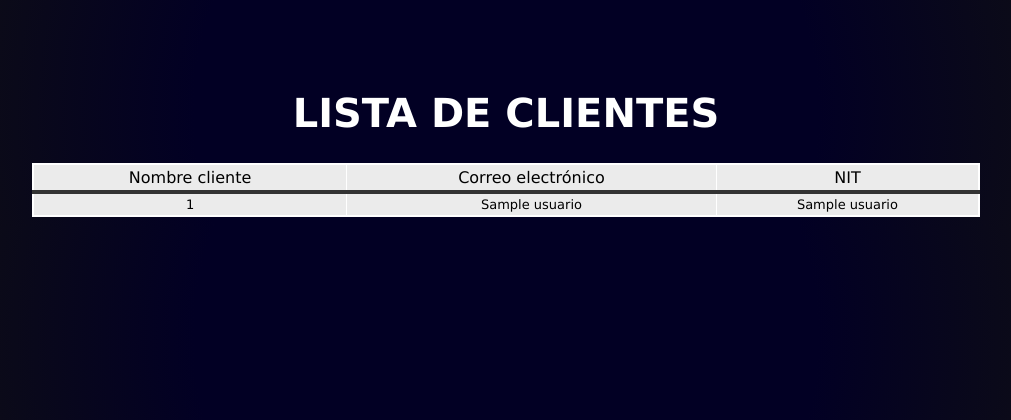
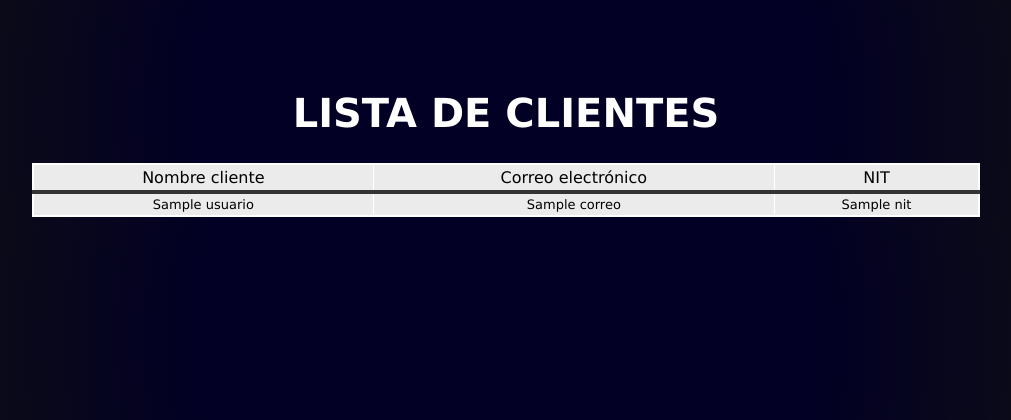
Before and after one commit to GiovanniEstrada/IPC2_202006413_Practica2_1S2024, a Flask app: template templates/listado.html in a window 1280 px wide. Shown: the top 420 px of the page, without its empty margins (134-1145 px from the left). Run offline with Flask 3, Linux system fonts and the light colour scheme; the template is opened without the code that fills it: most values are stand-ins (such as "Sample title", 1, 10 or a date in 2020).

Commit message:
Se agrega la clase usuario

```diff
--- /dev/null
+++ b/ClaseUsuario.py
@@ -0,0 +1,6 @@
+class ClaseUsuario:
+
+    def __init__(self, nombre, correo, nit):
+        self.nombre = nombre
+        self.correo = correo
+        self.nit = nit
--- a/app.py
+++ b/app.py
@@ -1,5 +1,7 @@
 from flask import Flask
 from flask import render_template, request
+from ClaseUsuario import ClaseUsuario
+
 app = Flask(__name__)
 listaUsuarios = []
 
@@ -26,13 +28,14 @@ def insertarUsuario():
 
     # SE VALIDA QUE CLIENTE NO EXISTA
     for usuario in listaUsuarios:
-        if str(usuario[2]) == str(nit):
+        if str(usuario.nit) == str(nit):
             error = "Usuario ya existe..."
 
     if error != "":
         return render_template("login.html", error = error)
 
-    usuario = [request.form.get('Nombre'), request.form.get('Correo'), request.form.get('Nit')]
+
+    usuario = ClaseUsuario(nombre, correo, nit)
     listaUsuarios.append(usuario)
     return render_template("login.html", success = "¡Usuario ingresado con éxito!")
 
--- a/templates/listado.html
+++ b/templates/listado.html
@@ -20,9 +20,9 @@
             <tbody>
                 {% for usuario in ListaUsuarios %}
                 <tr>
-                    <td class="tblColumna">{{usuario[0]}}</td>
-                    <td class="tblColumna">{{usuario[1]}}</td>
-                    <td class="tblColumna">{{usuario[2]}}</td>
+                    <td class="tblColumna">{{usuario.nombre}}</td>
+                    <td class="tblColumna">{{usuario.correo}}</td>
+                    <td class="tblColumna">{{usuario.nit}}</td>
                 </tr>
                 {% endfor %}
             </tbody>
```
